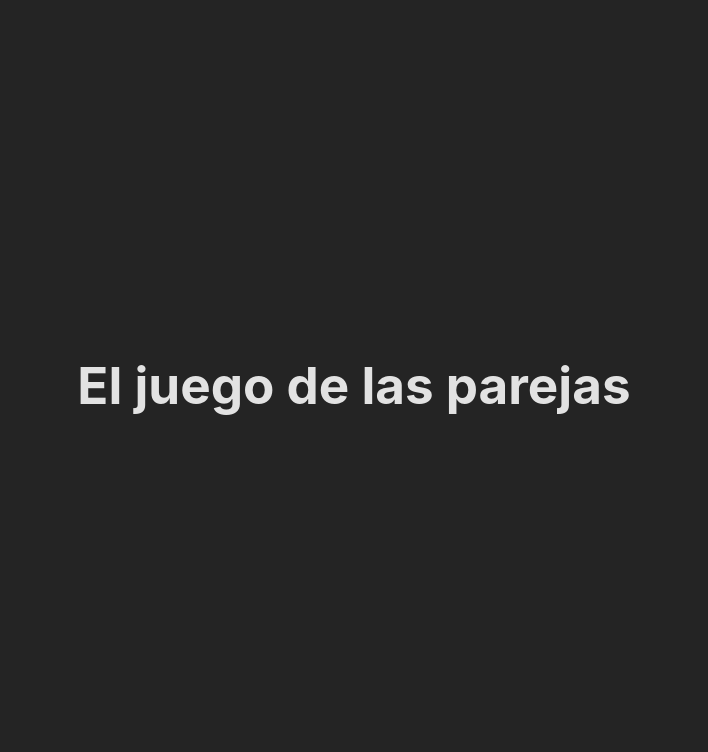
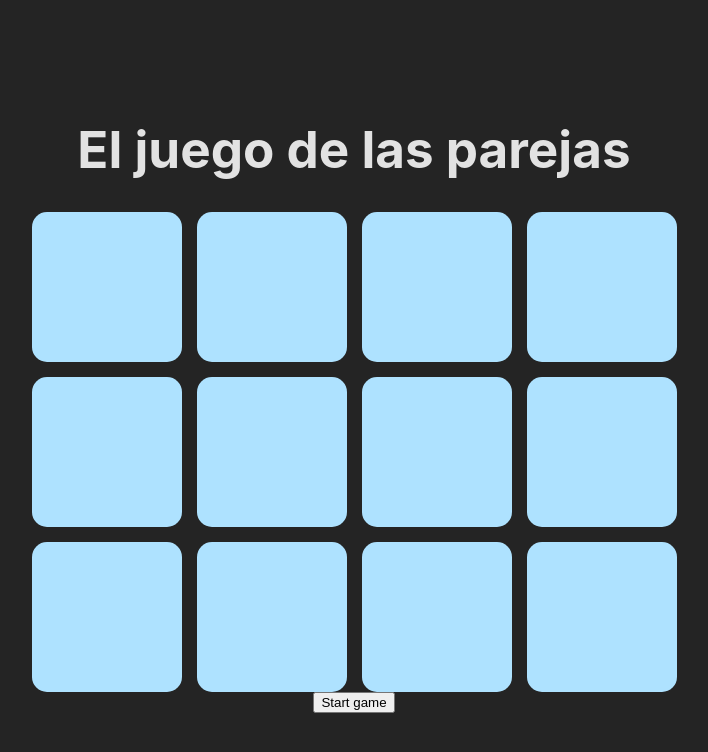
Before and after one commit to gustedeveloper/Pair-hunters, a website built with Vite: page Proyecto final/index.html in a window 1280 px wide. Shown: the whole page, without its empty margins (286-994 px from the left). Built offline with nearby package versions, Linux system fonts and the light colour scheme.

Commit message:
Creada estructura para el grid de cartas y botón de inicio de partida

```diff
--- a/Proyecto final/index.html
+++ b/Proyecto final/index.html
@@ -9,7 +9,22 @@
   <body>
     <div id="app">
       <h1>El juego de las parejas</h1>
-      <div id="card-container"></div>
+      <div id="card-container">
+        <div class="card" data-index="0"></div>
+        <div class="card" data-index="1"></div>
+        <div class="card" data-index="2"></div>
+        <div class="card" data-index="3"></div>
+        <div class="card" data-index="4"></div>
+        <div class="card" data-index="5"></div>
+        <div class="card" data-index="6"></div>
+        <div class="card" data-index="7"></div>
+        <div class="card" data-index="8"></div>
+        <div class="card" data-index="9"></div>
+        <div class="card" data-index="10"></div>
+        <div class="card" data-index="11"></div>
+      </div>
+      <button id="start">Start game</button>
+      </div>
     </div>
     <script type="module" src="./src/main.ts"></script>
   </body>
```
